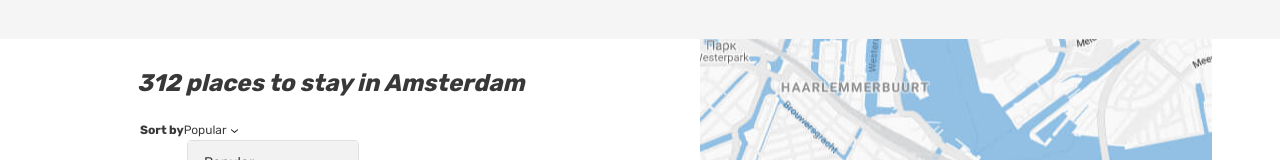
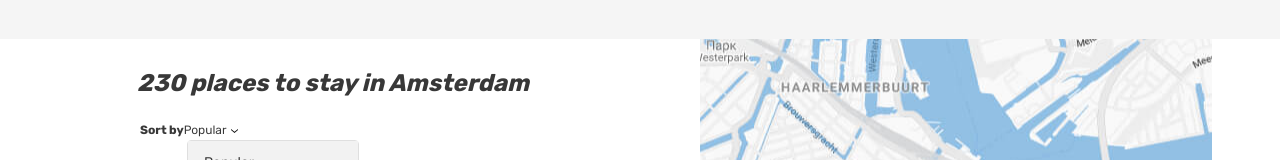
Before and after one commit to Daniil888-m/2053167-six-cities-angular, an Angular app: page / in a window 1280 px wide. Shown: the part 146-306 px from the top of the page. Built offline with nearby package versions, Linux system fonts and the light colour scheme.

Commit message:
реализована односторонняя привязка между компонентами главной страницы

```diff
--- a/src/app/app.component.html
+++ b/src/app/app.component.html
@@ -1,2 +1,2 @@
-<app-main></app-main>
+<app-main [offersCount]="offersCount"></app-main>
 <router-outlet></router-outlet>
--- a/src/app/app.component.ts
+++ b/src/app/app.component.ts
@@ -1,6 +1,7 @@
 import { Component } from '@angular/core';
 import { RouterOutlet } from '@angular/router';
 import { MainComponent } from "./pages/main/main.component";
+import { OFFERS_COUNT } from './utils/consts';
 
 @Component({
   selector: 'app-root',
@@ -10,4 +11,5 @@ import { MainComponent } from "./pages/main/main.component";
 })
 export class AppComponent {
   title = 'angular-template-project';
+  public offersCount = OFFERS_COUNT;
 }
--- a/src/app/pages/main/main.component.html
+++ b/src/app/pages/main/main.component.html
@@ -1 +1 @@
-<app-main-screen></app-main-screen>
+<app-main-screen [offersCount]="offersCount"></app-main-screen>
--- a/src/app/pages/main/main.component.ts
+++ b/src/app/pages/main/main.component.ts
@@ -1,4 +1,4 @@
-import { ChangeDetectionStrategy, Component } from '@angular/core';
+import { ChangeDetectionStrategy, Component, Input } from '@angular/core';
 import { MainScreenComponent } from '../../screens/main/main.component';
 
 @Component({
@@ -9,5 +9,5 @@ import { MainScreenComponent } from '../../screens/main/main.component';
   changeDetection: ChangeDetectionStrategy.OnPush
 })
 export class MainComponent {
-
+  @Input() offersCount = 0;
 }
--- a/src/app/screens/main/main.component.html
+++ b/src/app/screens/main/main.component.html
@@ -70,7 +70,7 @@
       <div class="cities__places-container container">
         <section class="cities__places places">
           <h2 class="visually-hidden">Places</h2>
-          <b class="places__found">312 places to stay in Amsterdam</b>
+          <b class="places__found">{{offersCount}} places to stay in Amsterdam</b>
           <form class="places__sorting" action="#" method="get">
             <span class="places__sorting-caption">Sort by</span>
             <span class="places__sorting-type" tabindex="0">
--- /dev/null
+++ b/src/app/utils/consts.ts
@@ -0,0 +1,2 @@
+
+export const OFFERS_COUNT = 230;
```
Also changed, not shown: src/app/screens/main/main.component.ts (+6 -2 lines).
